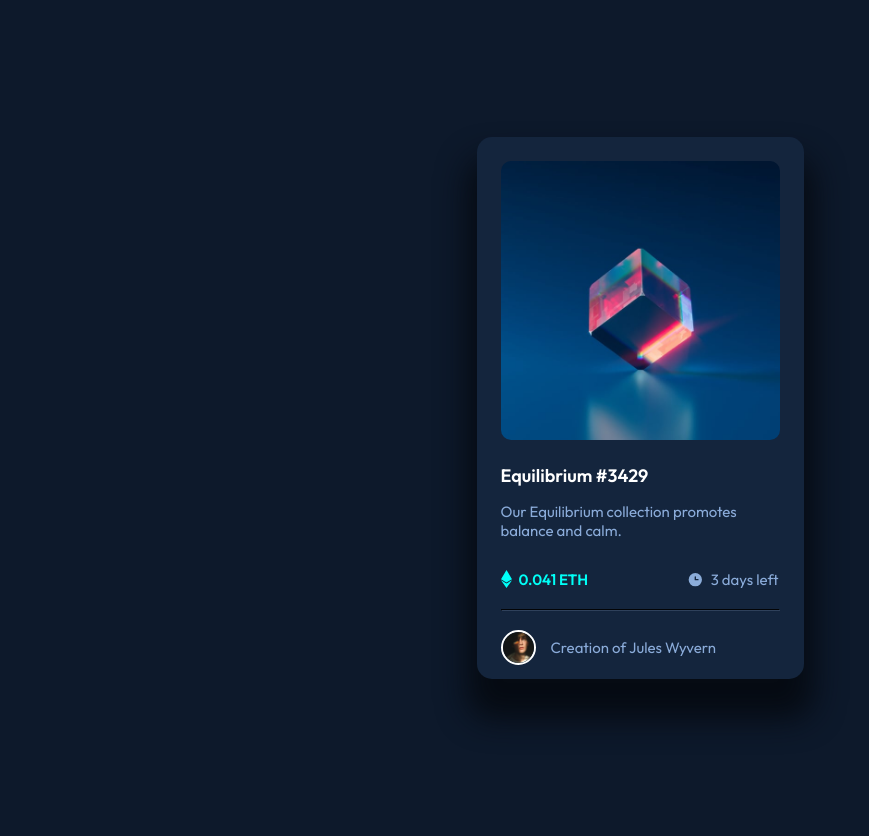
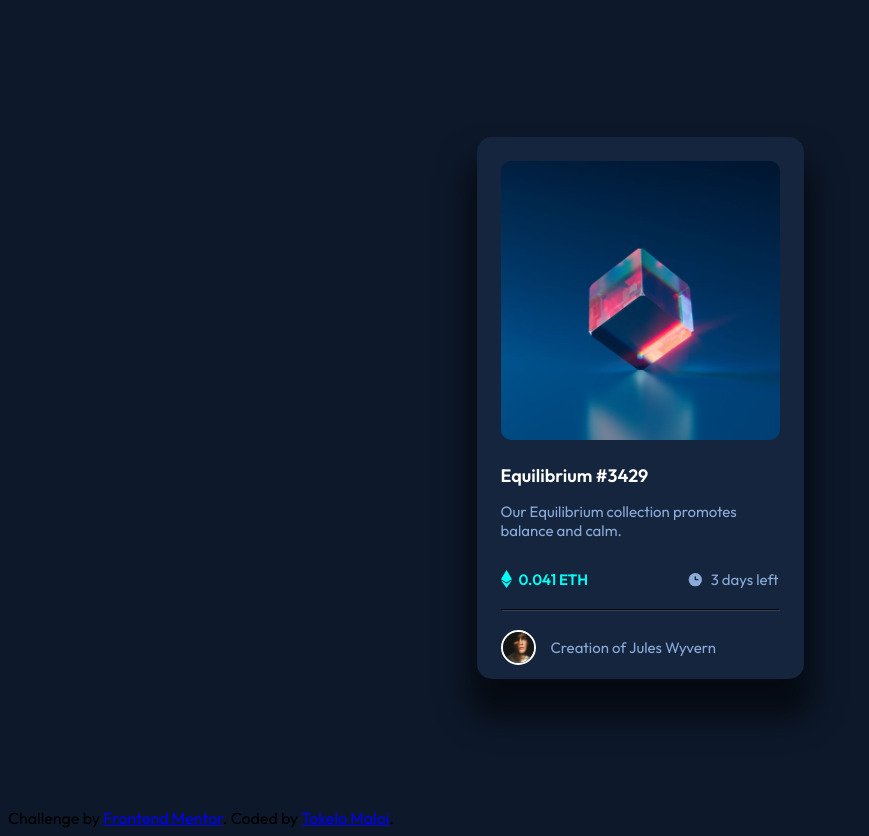
Before and after one commit to TK-LS97/NFT-preview-card, a plain HTML site: page index.html in a window 1280 px wide. Shown: the whole page, without its empty margins (0-869 px from the left). Drawn offline with Linux system fonts and the light colour scheme.

Commit message:
Update index.html

```diff
--- a/index.html
+++ b/index.html
@@ -56,7 +56,10 @@
 
       </main>
 
-
+      <div class="attribution">
+        Challenge by <a href="https://www.frontendmentor.io?ref=challenge">Frontend Mentor</a>.
+        Coded by <a href="#">Tokelo Maloi</a>.
+      </div>
 
     </body>
 </html>
```
